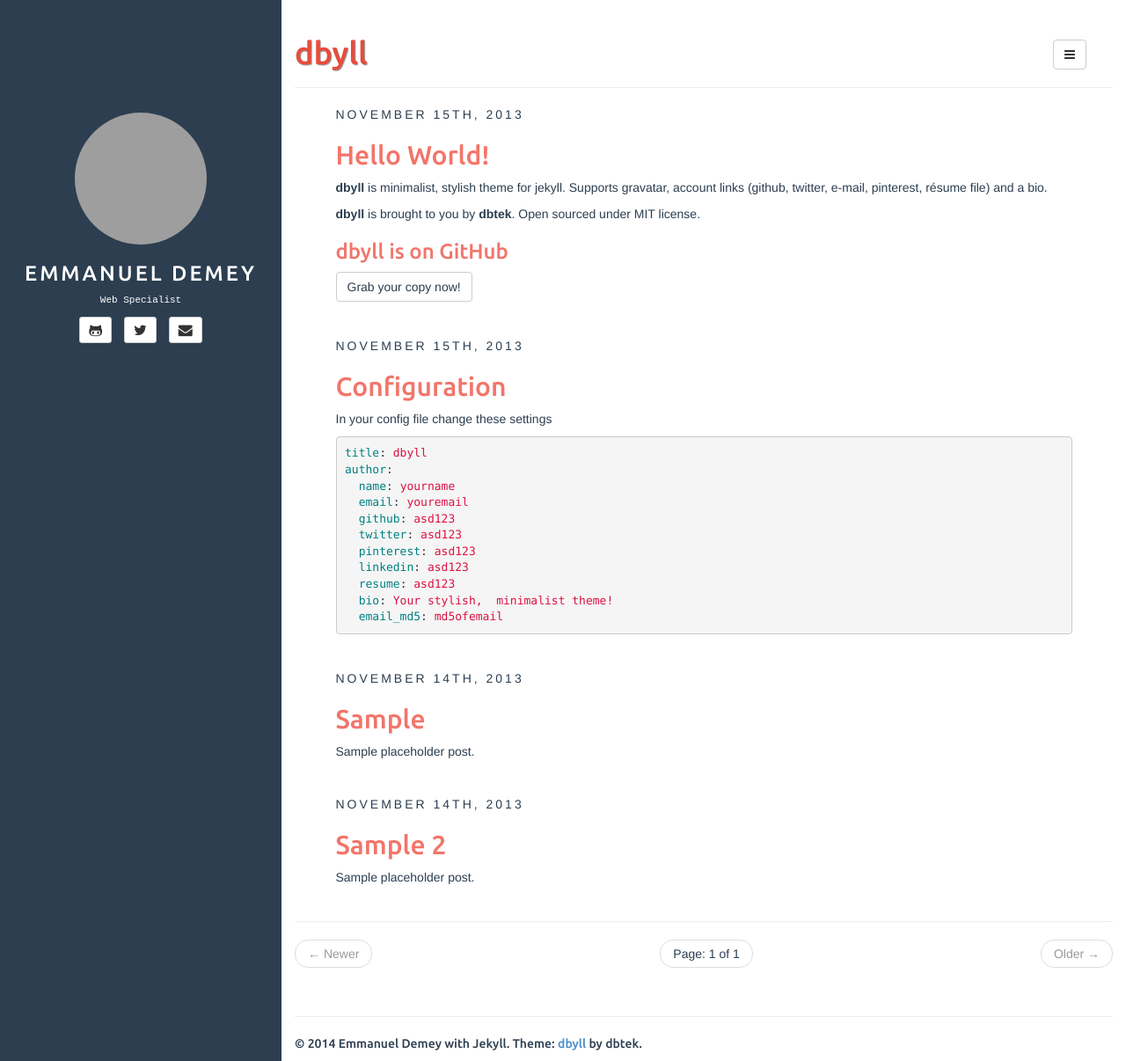
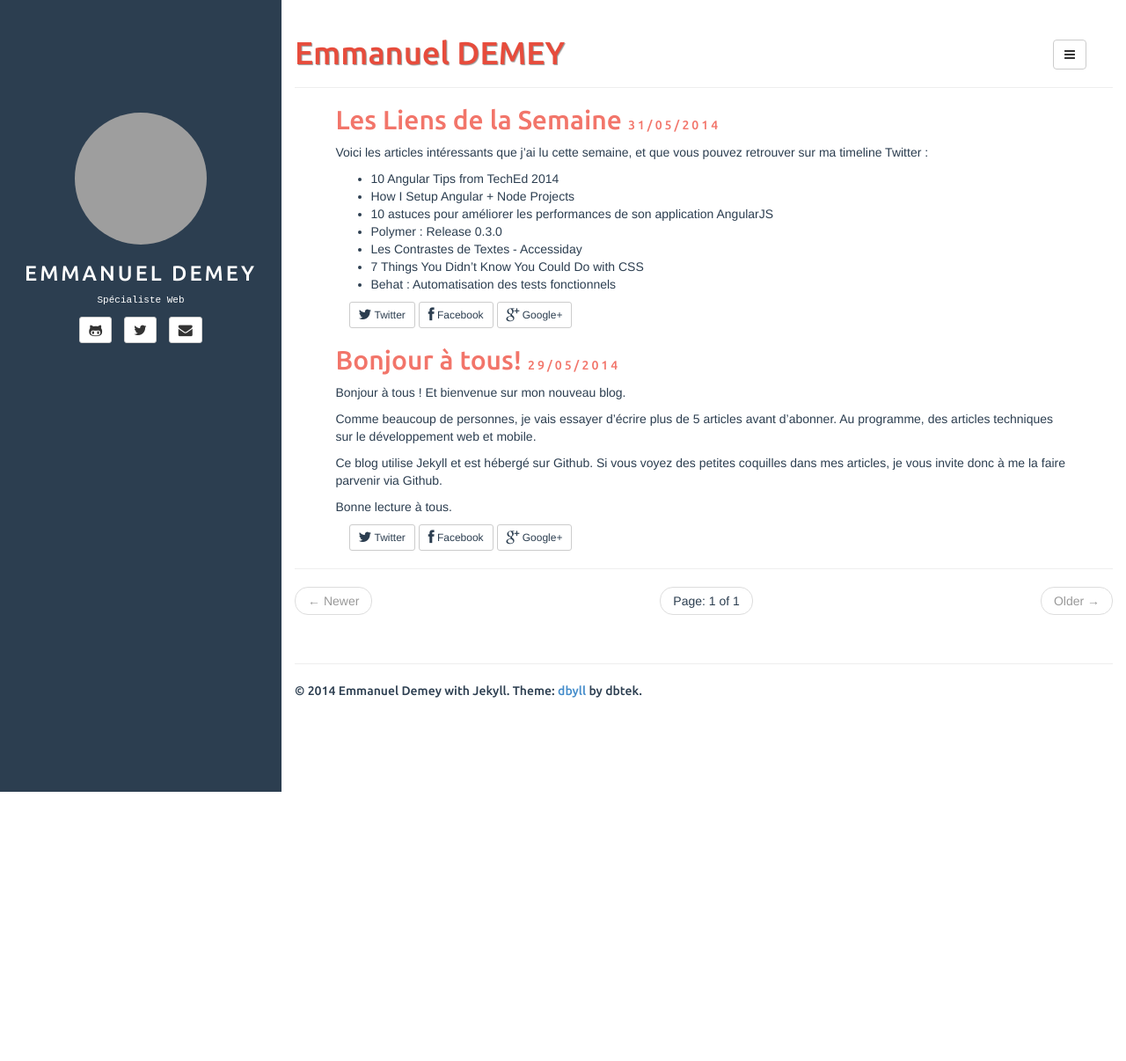
Before and after one commit to EmmanuelDemey/Gillespie59.github.io, a Jekyll site: the page built from index.html, in a window 1280 px wide and 1206 px high. Shown: the whole window at 88% size. Built offline with Jekyll 4.4.1, drawn with Linux system fonts in a browser that asks for light colours; the list of posts is cut into pages by our own code; grey boxes are pictures that could not be loaded.

Commit message:
Ajout Lien de la Semaine #1

```diff
--- a/_config.yml
+++ b/_config.yml
@@ -3,18 +3,18 @@
 paginate: 10 # pagination based on number of posts
 paginate_path: "page:num"
 exclude: ["README.md"] # files to exclude
-pygments: true
+highlighter: off
 markdown: kramdown
 
 title: Emmanuel DEMEY
-description: Web Specialist
+description: Spécialiste Web
 author:
   name: Emmanuel Demey
   email: demey.emmanuel@gmail.com
   github: Gillespie59
   twitter: Emmanuel DEMEY
   linkedin: emmanueldemey
-  bio: Web Specialist
+  bio: Spécialiste Web
   email_md5: 7a15d4add39891269c15f0ce085c8bed
 
 rss_path: feed.xml
--- a/_includes/default.html
+++ b/_includes/default.html
@@ -1,5 +1,5 @@
 <!DOCTYPE html>
-<html lang="tr">
+<html lang="fr">
 <head>
 	<meta charset="utf-8">
 	<title>{{ page.title }}</title>
@@ -80,11 +80,11 @@
 			<i class="fa fa-bars"></i>
 		</button>
 		<ul class="dropdown-menu" role="menu">
-			<li><a href="{{ site.BASE_PATH}}/"><i class="fa fa-home"></i> Home</a></li>
+			<li><a href="{{ site.BASE_PATH}}/"><i class="fa fa-home"></i> Acceuil </a></li>
 			<li><a href="{{ site.BASE_PATH}}/{{ site.categories_path }}"><i class="fa fa-folder"></i> Categories</a></li>
 			<li><a href="{{ site.BASE_PATH}}/{{ site.tags_path }}"><i class="fa fa-tags"></i> Tags</a></li>
 			<li class="divider"></li>
-			<li><a href="#"><i class="fa fa-arrow-up"></i> Top of Page</a></li>
+			<li><a href="#"><i class="fa fa-arrow-up"></i> Haut de la page</a></li>
 		</ul>
 	</div>
 
@@ -106,5 +106,7 @@
 	<script type="text/javascript" src="{{ site.BASE_PATH }}/assets/resources/jquery/jquery.min.js"></script>
 	<script type="text/javascript" src="{{ site.BASE_PATH }}/assets/resources/bootstrap/js/bootstrap.min.js"></script>
 	<script type="text/javascript" src="{{ site.BASE_PATH }}/assets/js/app.js"></script>
+
+	{% include google_analytics.html %}
 </body>
 </html>
--- /dev/null
+++ b/_includes/google_analytics.html
@@ -0,0 +1,10 @@
+<script>
+  (function(i,s,o,g,r,a,m){i['GoogleAnalyticsObject']=r;i[r]=i[r]||function(){
+  (i[r].q=i[r].q||[]).push(arguments)},i[r].l=1*new Date();a=s.createElement(o),
+  m=s.getElementsByTagName(o)[0];a.async=1;a.src=g;m.parentNode.insertBefore(a,m)
+  })(window,document,'script','//www.google-analytics.com/analytics.js','ga');
+
+  ga('create', 'UA-9983102-6', 'gillespie59.github.io');
+  ga('send', 'pageview');
+
+</script>
--- a/_posts/2013-11-14-sample-2.md
+++ /dev/null
@@ -1,11 +0,0 @@
----
-layout: post
-title: Sample 2
-categories: [general, demo, sample]
-tags: [demo, dbyll, dbtek, sample2]
-description: Sample placeholder post.
----
-
-Lorem ipsum dolor sit amet,  consectetur adipisicing elit,  sed do eiusmod tempor incididunt ut labore et dolore magna aliqua. Ut enim ad minim veniam,  quis nostrud exercitation ullamco laboris nisi ut aliquip ex ea commodo consequat. Duis aute irure dolor in reprehenderit in voluptate velit esse cillum dolore eu fugiat nulla pariatur. Excepteur sint occaecat cupidatat non proident,  sunt in culpa qui officia deserunt mollit anim id est laborum.
-
-Lorem ipsum dolor sit amet,  consectetur adipisicing elit,  sed do eiusmod tempor incididunt ut labore et dolore magna aliqua. Ut enim ad minim veniam,  quis nostrud exercitation ullamco laboris nisi ut aliquip ex ea commodo consequat. Duis aute irure dolor in reprehenderit in voluptate velit esse cillum dolore eu fugiat nulla pariatur. Excepteur sint occaecat cupidatat non proident,  sunt in culpa qui officia deserunt mollit anim id est laborum.
--- a/_posts/2013-11-14-sample.md
+++ /dev/null
@@ -1,17 +0,0 @@
----
-layout: post
-title: Sample
-categories: [general, demo]
-tags: [demo, dbyll, dbtek]
-description: Sample placeholder post.
----
-
-Lorem ipsum dolor sit amet, consectetur adipisicing elit, sed do eiusmod tempor incididunt ut labore et dolore magna aliqua. Ut enim ad minim veniam, quis nostrud exercitation ullamco laboris nisi ut aliquip ex ea commodo consequat. Duis aute irure dolor in reprehenderit in voluptate velit esse cillum dolore eu fugiat nulla pariatur. Excepteur sint occaecat cupidatat non proident, sunt in culpa qui officia deserunt mollit anim id est laborum.
-
-Lorem ipsum dolor sit amet, consectetur adipisicing elit, sed do eiusmod tempor incididunt ut labore et dolore magna aliqua. Ut enim ad minim veniam, quis nostrud exercitation ullamco laboris nisi ut aliquip ex ea commodo consequat. Duis aute irure dolor in reprehenderit in voluptate velit esse cillum dolore eu fugiat nulla pariatur. Excepteur sint occaecat cupidatat non proident, sunt in culpa qui officia deserunt mollit anim id est laborum.
-
-{% highlight ruby %}
-def foo
-  puts 'foo'
-end
-{% endhighlight %}
--- a/_posts/2013-11-15-configuration.md
+++ /dev/null
@@ -1,23 +0,0 @@
----
-layout: post
-title: Configuration
-categories: [general, setup, demo]
-tags: [demo, dbyll, dbtek, setup]
-fullview: true
----
-
-In your config file change these settings
-
-{% highlight yaml %}
-title: dbyll
-author:
-  name: yourname
-  email: youremail
-  github: asd123
-  twitter: asd123
-  pinterest: asd123
-  linkedin: asd123
-  resume: asd123
-  bio: Your stylish,  minimalist theme!
-  email_md5: md5ofemail
-{% endhighlight %}
--- a/_posts/2013-11-15-hello-world.md
+++ /dev/null
@@ -1,15 +0,0 @@
----
-layout: post
-title: Hello World!
-categories: [general, setup, demo]
-tags: [demo, dbyll, dbtek, setup]
-fullview: true
----
-
-**dbyll** is minimalist, stylish theme for jekyll. Supports gravatar, account links (github, twitter, e-mail, pinterest, résume file) and a bio.
-
-**dbyll** is brought to you by **[dbtek](http://ismaildemirbilek.com)**. Open sourced under [MIT](http://opensource.org/licenses/MIT) license.
-
-### dbyll is on GitHub
-
-<a class="btn btn-default" href="https://github.com/dbtek/dbyll">Grab your copy now!</a>
--- /dev/null
+++ b/_posts/2014-05-29-nouveau-blog.md
@@ -0,0 +1,15 @@
+---
+layout: post
+title: Bonjour à tous!
+categories: [general]
+tags: []
+fullview: true
+comments: true
+---
+Bonjour à tous ! Et bienvenue sur mon nouveau blog.
+
+Comme beaucoup de personnes, je vais essayer d'écrire plus de 5 articles avant d'abonner. Au programme, des articles techniques sur le développement web et mobile.
+
+Ce blog utilise Jekyll et est hébergé sur Github. Si vous voyez des petites coquilles dans mes articles, je vous invite donc à me la faire parvenir via Github.
+
+Bonne lecture à tous.
--- /dev/null
+++ b/_posts/2014-05-31-liens-de-la-semaine.md
@@ -0,0 +1,19 @@
+---
+layout: post
+title: Les Liens de la Semaine #1
+categories: [liens_de_la_semaine]
+tags: ["angularJS", "NodeJS", "Test", "CSS", "Polymer", "Web Components", "Accessibilité"]
+fullview: true
+comments: true
+---
+
+Voici les articles intéressants que j'ai lu cette semaine, et que vous pouvez retrouver sur ma timeline Twitter :
+
+* <a href="http://www.johnpapa.net/10-angular-tips-from-teched-2014/" target="_blank">10 Angular Tips from TechEd 2014</a>
+* <a href="http://start.jcolemorrison.com/how-i-setup-angular-node-projects/" target="_blank">How I Setup Angular + Node Projects</a>
+* <a href="http://fr.slideshare.net/JohnMeiss/10-astuces-pour-ameliorer-les-performances-de-son-application-angularjs-ngparis-meetup-11-meetic" target="_blank">10 astuces pour améliorer les performances de son application AngularJS</a>
+* <a href="https://github.com/Polymer/polymer/releases/tag/0.3.0" target="_blank">Polymer : Release 0.3.0</a>
+* <a href="http://www.nicolas-hoffmann.net/accessiday-2014/#/"
+target="_blank">Les Contrastes de Textes - Accessiday</a>
+* <a href="http://davidwalsh.name/css-facts" target="_blank">7 Things You Didn’t Know You Could Do with CSS</a>
+* <a href="https://www.youtube.com/watch?v=_v7oHOcWmkI&index=5&list=PLHWl6dPnEb4l9S-nl4od10OkTOyZEn5Ef" target="_blank">Behat : Automatisation des tests fonctionnels</a>
--- a/assets/css/style.css
+++ b/assets/css/style.css
@@ -87,7 +87,7 @@
 }
 
 article{
-	margin-bottom: 40px;
+	margin-bottom: 60px;
 }
 
 .article_body{
--- a/index.html
+++ b/index.html
@@ -1,6 +1,6 @@
 ---
 layout: page
-title: dbyll
+title: Emmanuel DEMEY
 tagline:
 ---
 
@@ -8,20 +8,12 @@
 
 <article class="home">
 
-  <span class="post-date">
-    {% assign d = post.date | date: "%d" | plus:'0' %}
-    {{ post.date | date: "%B" }}
-    {% case d %}
-    {% when 1 or 21 or 31 %}{{ d }}st,
-    {% when 2 or 22 %}{{ d }}nd,
-    {% when 3 or 23 %}{{ d }}rd,
-    {% else %}{{ d }}th,
-    {% endcase %}
-    {{ post.date | date: "%Y" }}
-  </span>
-
   <h2>
     <a href="{{ site.BASE_PATH }}{{ post.url }}">{{ post.title }}</a>
+    <span class="post-date">
+      {% assign d = post.date | date: "%d" | plus:'0' %}
+      {{ d }}/{{ post.date | date: "%m" }}/{{ post.date | date: "%Y" }}
+    </span>
   </h2>
 
   <div>
@@ -36,6 +28,24 @@
     {{ post.excerpt }}
     {% endif %}
     {% endif %}
+  </div>
+
+  <div class="share col-sm-6">
+    <a class="btn btn-default btn-sm twitter" href="http://twitter.com/share?text={{page.title | encode}}{% if site.author.twitter%}&via={{site.author.twitter}}{% endif %}"
+       onclick="window.open(this.href, 'twitter-share', 'width=550,height=235');return false;">
+      <i class="fa fa-twitter fa-lg"></i>
+      Twitter
+    </a>
+    <a class="btn btn-default btn-sm facebook" href="https://www.facebook.com/sharer/sharer.php"
+       onclick="window.open(this.href, 'facebook-share','width=580,height=296');return false;">
+      <i class="fa fa-facebook fa-lg"></i>
+      Facebook
+    </a>
+    <a class="btn btn-default btn-sm gplus"
+       onclick="window.open('https://plus.google.com/share?url='+window.location.href, 'google-plus-share', 'width=490,height=530');return false;">
+      <i class="fa fa-google-plus fa-lg"></i>
+      Google+
+    </a>
   </div>
 
 </article>
```
Also changed, not shown: _drafts/android-maven-plugin.md (added, +7 -0 lines), _includes/comments.html (added, +14 -0 lines), _includes/post.html (+2 -9 lines).
